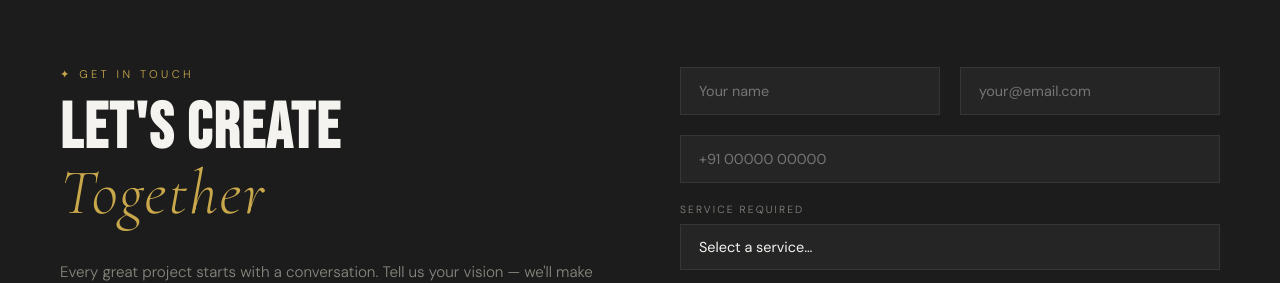
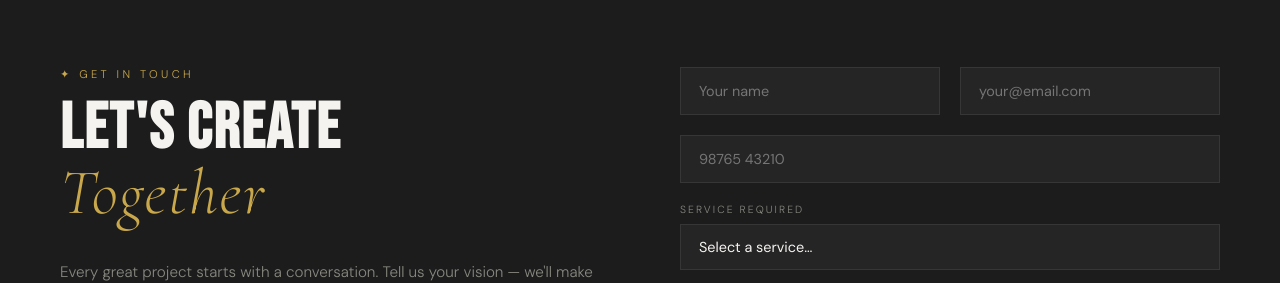
Before and after one commit to MugundhanG/Heeswar-photography, a React (Create React App) app: page / in a window 1280 px wide. Shown: the part 3520-3803 px from the top of the page. Built offline with nearby package versions, Linux system fonts and the light colour scheme.

Commit message:
fix username

```diff
--- a/src/components/Contact.jsx
+++ b/src/components/Contact.jsx
@@ -291,7 +291,7 @@
           <input
             type="tel"
             name="mobile"
-            placeholder="+91 00000 00000"
+            placeholder="98765 43210"
             style={s.field}
             onFocus={e => e.target.style.borderColor = 'var(--gold)'}
             onBlur={e => {
```
Also changed, not shown: package.json (+10 -2 lines), 21 other files (tests, documents, lock files or other folders).
